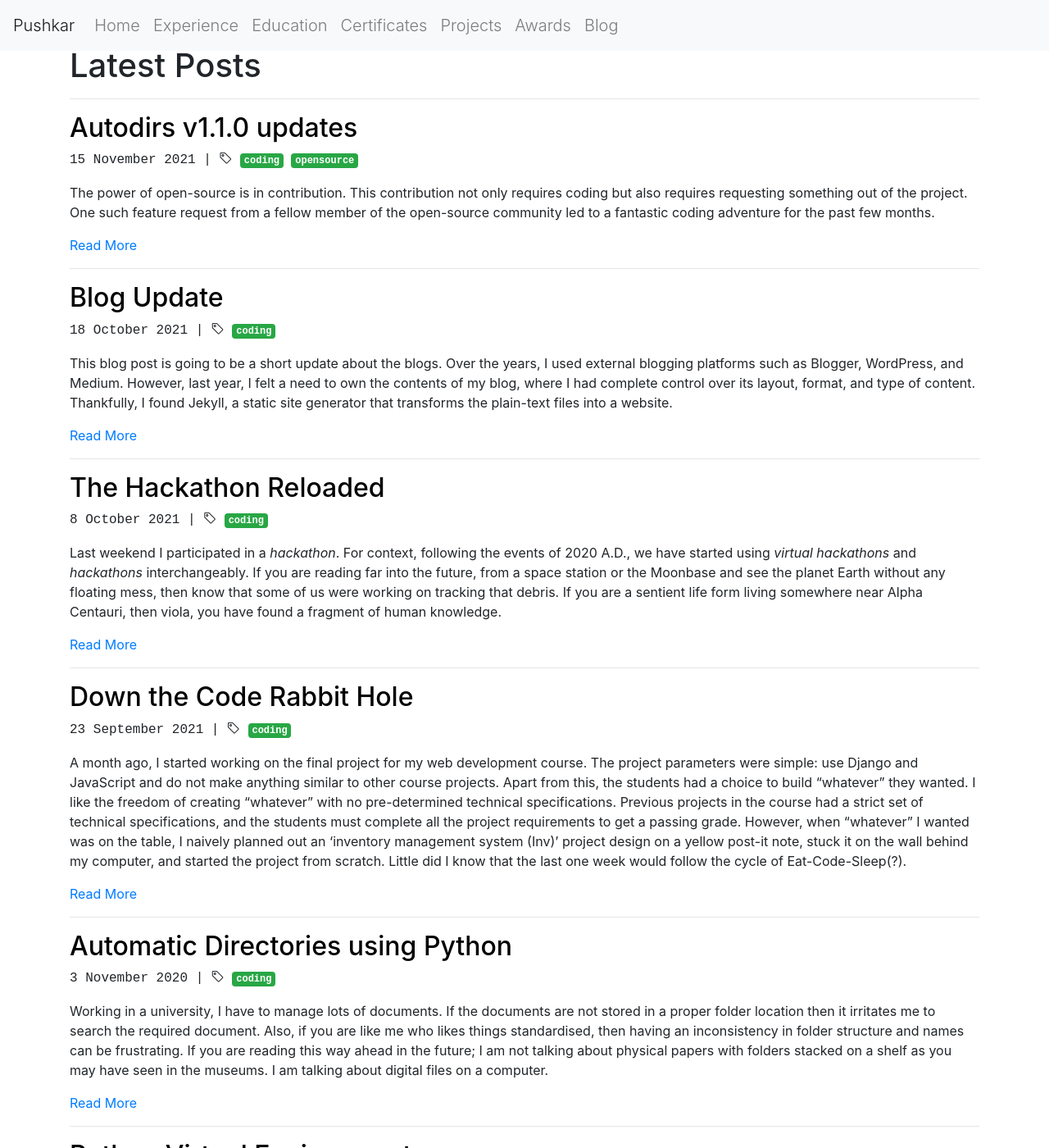
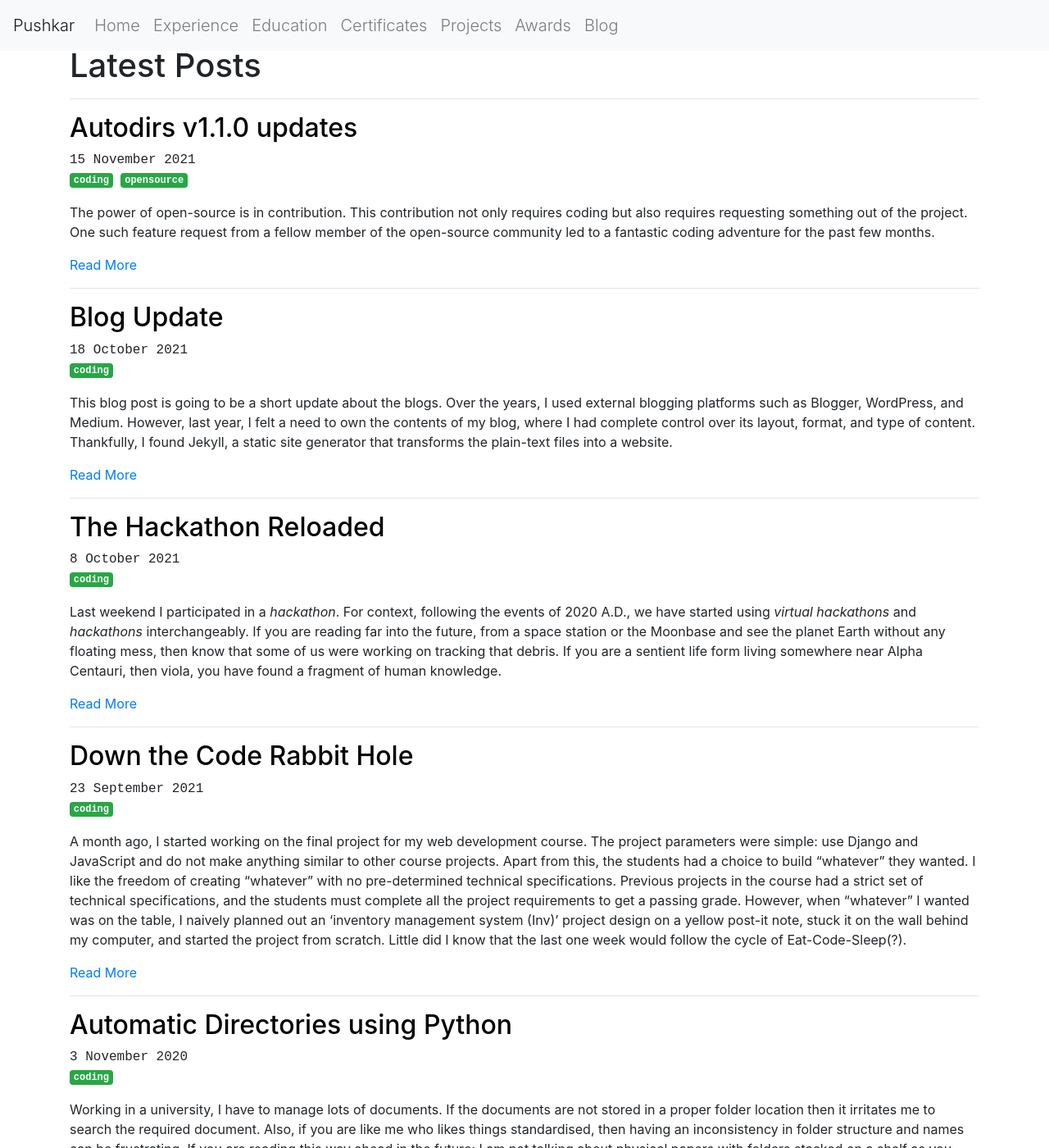
Before and after one commit to pushkarkadam/portfolio, a Jekyll site: the page built from blog.html, in a window 1280 px wide and 1400 px high. Shown: the whole window at 82% size. Built offline with Jekyll 4.4.1, drawn with Linux system fonts in a browser that asks for light colours; nearby versions of some CDN libraries; some of the changed text lies outside the part shown.

Commit message:
Adjusted blog metadata alignment on list of blog posts.

```diff
--- a/blog.html
+++ b/blog.html
@@ -15,9 +15,11 @@ title: Blog
             <li>
                 <div class="">
                     <h2 class="page-title"><a href="{{ site.baseurl }}{{ post.url }}">{{ post.title }}</a></h2>
-                    <p class="blog-meta">
-                        {{ post.date | date: "%-d %B %Y" }} |
-                        <i class="bi bi-tag"></i>
+                    <div class="blog-meta">
+                        <div class="">
+                            {{ post.date | date: "%-d %B %Y" }}
+                        </div>
+                        <div class="">
                             {% assign categories = site.categories | sort %}
                             {% for cat in post.categories %}
                                 {% for category in categories %}
@@ -26,7 +28,8 @@ title: Blog
                                     {% endif %}
                                 {% endfor %}
                             {% endfor %}
-                    </p>
+                        </div>
+                    </div>
                     <p>{{ post.excerpt | markdownify }}</p>
                     <p><a href="{{ site.baseurl }}{{ post.url }}">Read More</a></p>
                 </div>
```
Lines whose indentation alone changed are shown as unchanged.
